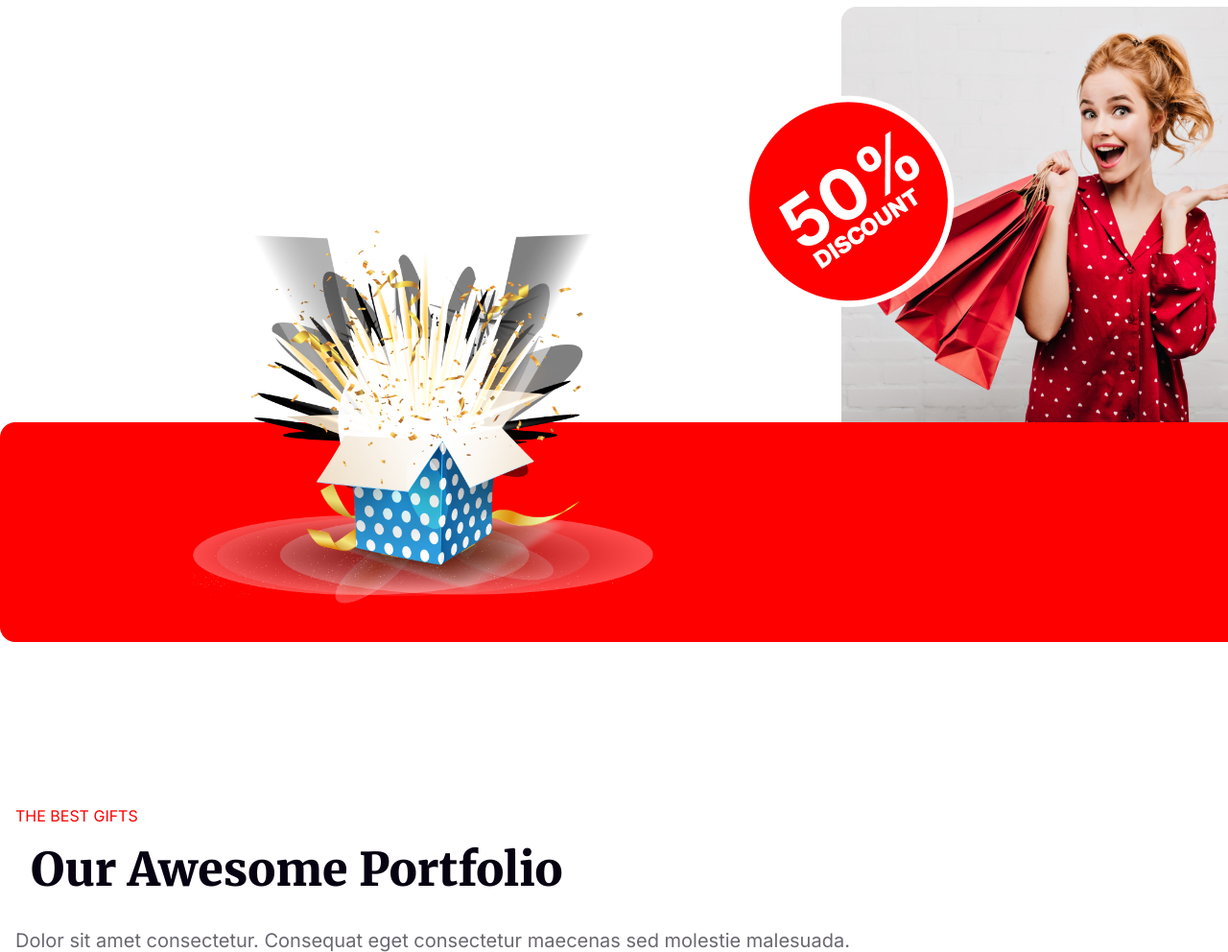
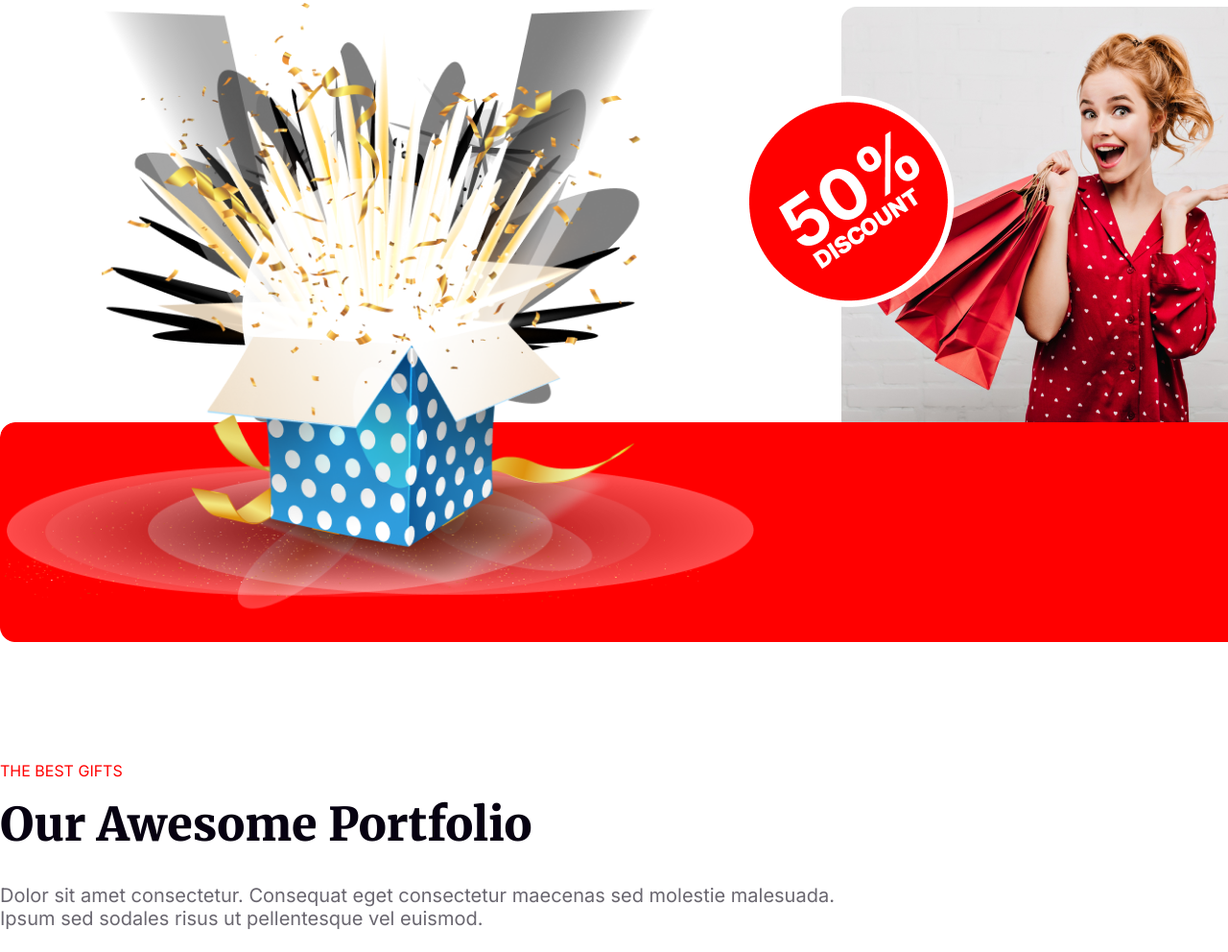
Before and after one commit to mariyasf/new-year-new-mission, a plain HTML site: page index.html in a window 1280 px wide. Shown: the part 3641-4633 px from the top of the page at 96% size. Drawn offline with Linux system fonts and the light colour scheme.

Commit message:
New Year New Mission

```diff
--- a/index.html
+++ b/index.html
@@ -132,11 +132,19 @@
                                 alt="Holiday Image 2">
                         </div>
 
-                        <div class="holiday-img-2">
-                            <img class="holiday-img-2-1"
-                                src="image/Group_75.png"
-                                alt="Holiday Image 3">
+                        <div class="holiday-img">
+                            <div class="holiday-img-2">
+                                <img class="holiday-img-2-1"
+                                    src="image/Rectangle_2.png"
+                                    alt="Holiday Image 2">
+                            </div>
+                            <div class="holiday-img-2">
+                                <img class="holiday-img-2-2"
+                                    src="image/Group_75.png"
+                                    alt="Holiday Image 3">
+                            </div>
                         </div>
+
                     </div>
 
                 </div>
@@ -182,9 +190,10 @@
                     <div class="subscribe">
                         <img class="subscribe-img" src="image/Group_61.png" alt>
                         <h2 class="subscrib-title">
-                           <span class="secondary-styl"> Subscribe Newsletter</span>
+                            <span class="secondary-styl"> Subscribe
+                                Newsletter</span>
                         </h2>
-                        <p class="primary-description">
+                        <p class="subscrib-description">
                             Dolor sit amet consectetur. Consequat eget
                             consectetur maecenas sed molestie malesuada. Ipsum
                             sed sodales
@@ -201,7 +210,7 @@
 
         </main>
         <!-- Footer Part -->
-        <footer  >
+        <footer>
             <div class="container">
                 <section>
                     <div class="footer-info">
--- a/style/style.css
+++ b/style/style.css
@@ -205,9 +205,6 @@ button {
 }
 
 /* holiday-sale */
-.holiday-sale {
-    text-align: center;
-}
 
 .holiday-sale h4 {
     color: #070211;
@@ -233,18 +230,17 @@ button {
     padding-bottom: 68px;
 }
 
-/*
-.holiday-img-container {
+
+/* .holiday-img-container {
     background-color: aqua;
-      display: flex;
-}
- */
+} */
+
 
 .holiday-img-1 {
     border-radius: 16px 16px 0px 0px;
     width: 100%;
     display: grid;
-    grid-template-columns: repeat(3, 2fr);
+    grid-template-columns: repeat(3, 1fr);
     padding-left: 451px;
 
 }
@@ -255,32 +251,43 @@ button {
     left: 280px;
 }
 
-.holiday-img-2 {
+/* .holiday-img-2 {
     background-image: url('../image/Rectangle_2.png');
-    display: flex;
+
     background-repeat: no-repeat;
-    /* align-items: center;
-
-    background-size: cover; */
+} */
+.holiday-img {
+    position: relative;
+    text-align: left;
 }
 
 .holiday-img-2-1 {
-    position: relative;
-    max-width: 548px;
-    height: 400px;
-    border-radius: 16px;
-    bottom: 200px;
-    left: 200px;
+    border-radius: 16px 0px;
+    left: 0;
+    z-index: -1;
 }
+
+.holiday-img-2-2 {
+    position: absolute;
+    bottom: 20px;
+    max-width: 796px;
+    /* width: 600px; */
+    height: 650px;
+    padding-left: 5px;
+}
+
+/* .holiday-img-2-2 {
+
+} */
 
 /* portfolio section*/
 .portfolio {
-    /* margin-top: 120px; */
+    margin-top: 120px;
     text-align: left;
 }
 
 .portfolio-section * {
-    padding: 16px;
+    padding: 16px 0;
 }
 
 .portfolio-section h2 {
@@ -308,6 +315,7 @@ button {
     border-radius: 16px;
     background: rgba(255, 0, 0, 0.05);
     margin-top: 120px;
+    text-align: center;
 }
 
 .subscribe-img {
@@ -320,6 +328,15 @@ button {
     font-size: 48px;
     font-weight: 900;
     padding-bottom: 22px;
+}
+
+.subscrib-description {
+    color: rgba(7, 2, 17, 0.60);
+    font-size: 20px;
+    font-weight: 400;
+    max-width: 900px;
+    margin: 0px auto;
+    padding-bottom: 68px;
 }
 
 form {
```
